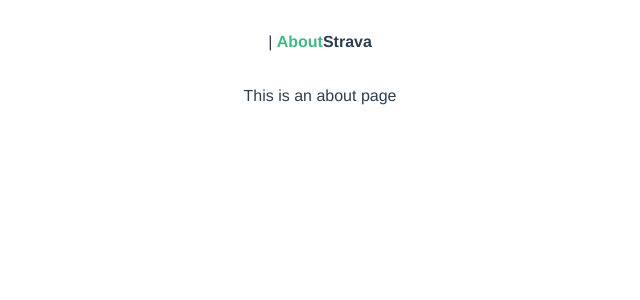
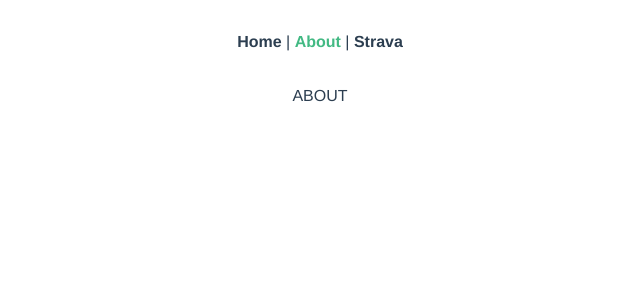
Before and after one commit to DavidCaba94/strava, a Vue app: page /about in a window 1280 px wide. Shown: the top 300 px of the page, without its empty margins (320-960 px from the left). Built offline with nearby package versions, Linux system fonts and the light colour scheme.

Commit message:
Nueva página Home

```diff
--- a/src/App.vue
+++ b/src/App.vue
@@ -1,6 +1,7 @@
 <template>
-  <div id="nav">|
-    <router-link to="/about">About</router-link>
+  <div id="nav">
+    <router-link to="/">Home</router-link> |
+    <router-link to="/about">About</router-link> |
     <router-link to="/strava">Strava</router-link>
   </div>
   <router-view/>
--- a/src/router/index.js
+++ b/src/router/index.js
@@ -1,6 +1,11 @@
 import { createRouter, createWebHistory } from 'vue-router'
 
 const routes = [
+  {
+    path: '/',
+    name: 'Home',
+    component: () => import(/* webpackChunkName: "home" */ '../views/Home.vue')
+  },
   {
     path: '/about',
     name: 'About',
--- a/src/views/About.vue
+++ b/src/views/About.vue
@@ -1,5 +1,3 @@
 <template>
-  <div class="about">
-    <h1>This is an about page</h1>
-  </div>
+    <h1>ABOUT</h1>
 </template>
--- /dev/null
+++ b/src/views/Home.vue
@@ -0,0 +1,13 @@
+<template>
+    <h1>HOME</h1>
+</template>
+
+<script>
+export default {
+
+}
+</script>
+
+<style>
+
+</style>
```
